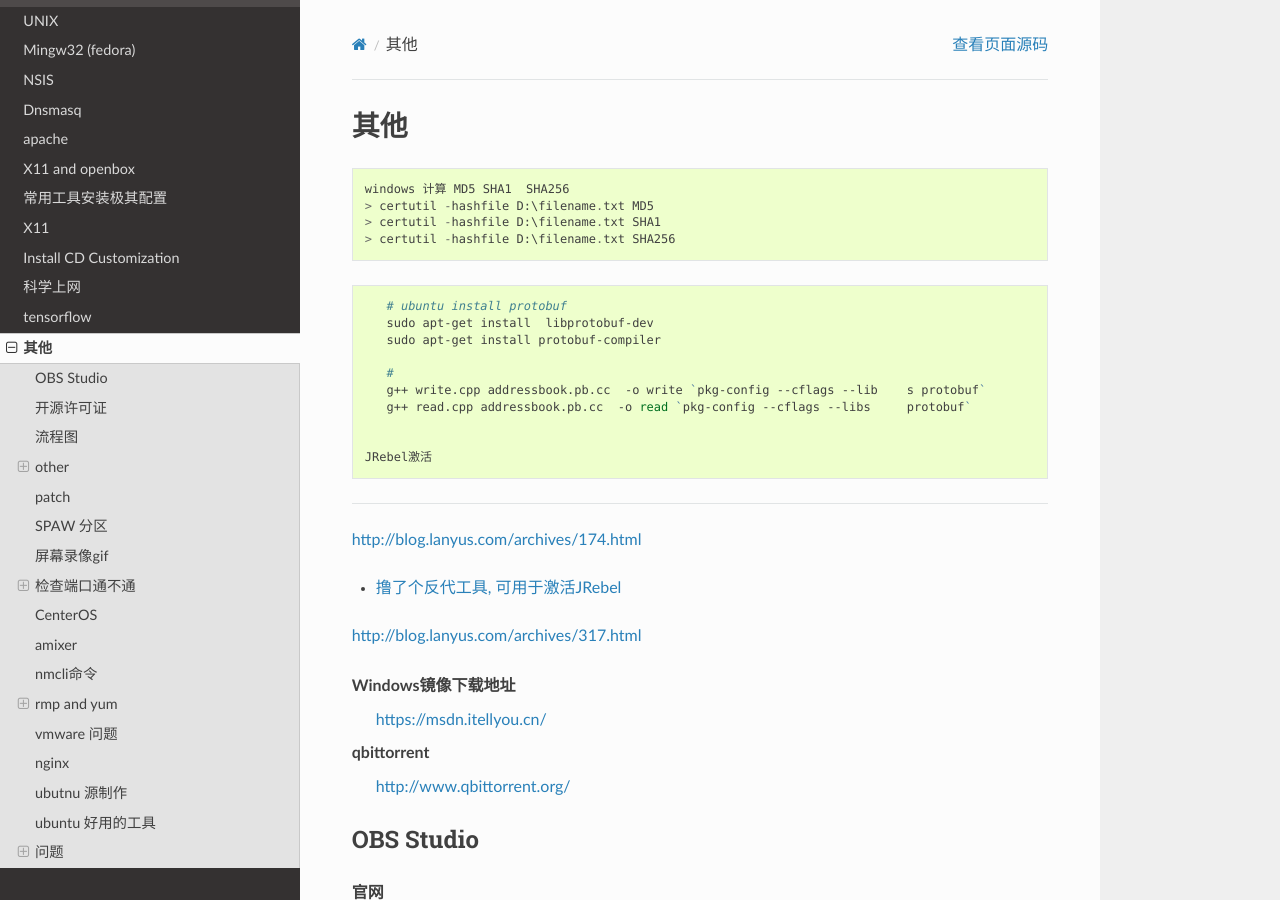
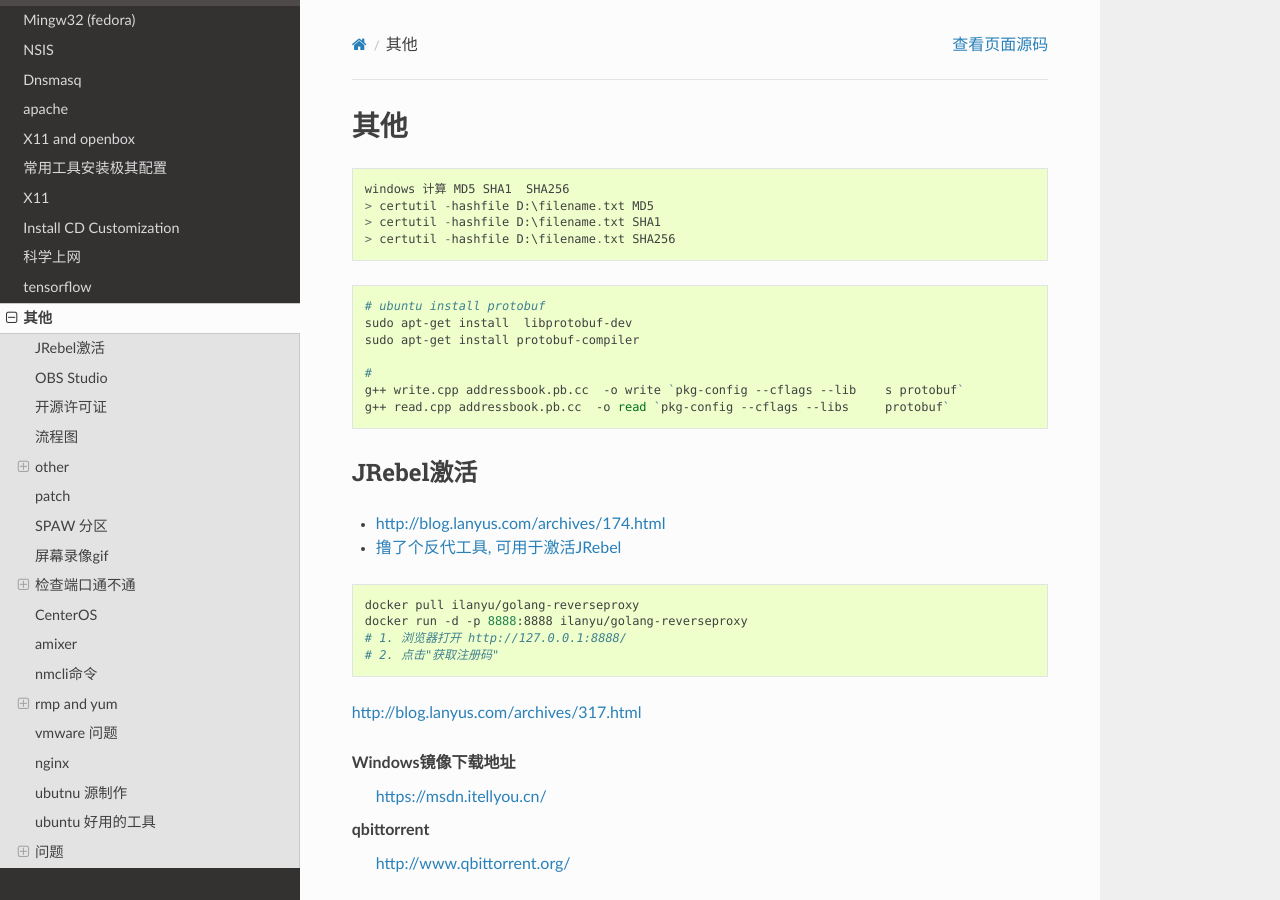
Before and after one commit to my-rds-store/my_space, a Sphinx documentation site: the page built from source/other/index.rst, in a window 1280 px wide and 900 px high. Built offline with Sphinx 7.4.7 and the Read the Docs theme 2.0.0, drawn with Linux system fonts in a browser that asks for light colours.

Commit message:
update ...

```diff
--- a/source/other/index.rst
+++ b/source/other/index.rst
@@ -21,19 +21,17 @@
     g++ read.cpp addressbook.pb.cc  -o read `pkg-config --cflags --libs     protobuf`
 
 
- JRebel激活
+
+JRebel激活
 -----------------
 
-http://blog.lanyus.com/archives/174.html
-
+* http://blog.lanyus.com/archives/174.html
 * `撸了个反代工具, 可用于激活JRebel <http://blog.lanyus.com/archives/317.html>`_
 
-.. code-block::sh
-
+.. code-block:: sh
 
         docker pull ilanyu/golang-reverseproxy
         docker run -d -p 8888:8888 ilanyu/golang-reverseproxy
-
         # 1. 浏览器打开 http://127.0.0.1:8888/
         # 2. 点击"获取注册码"
 
```
